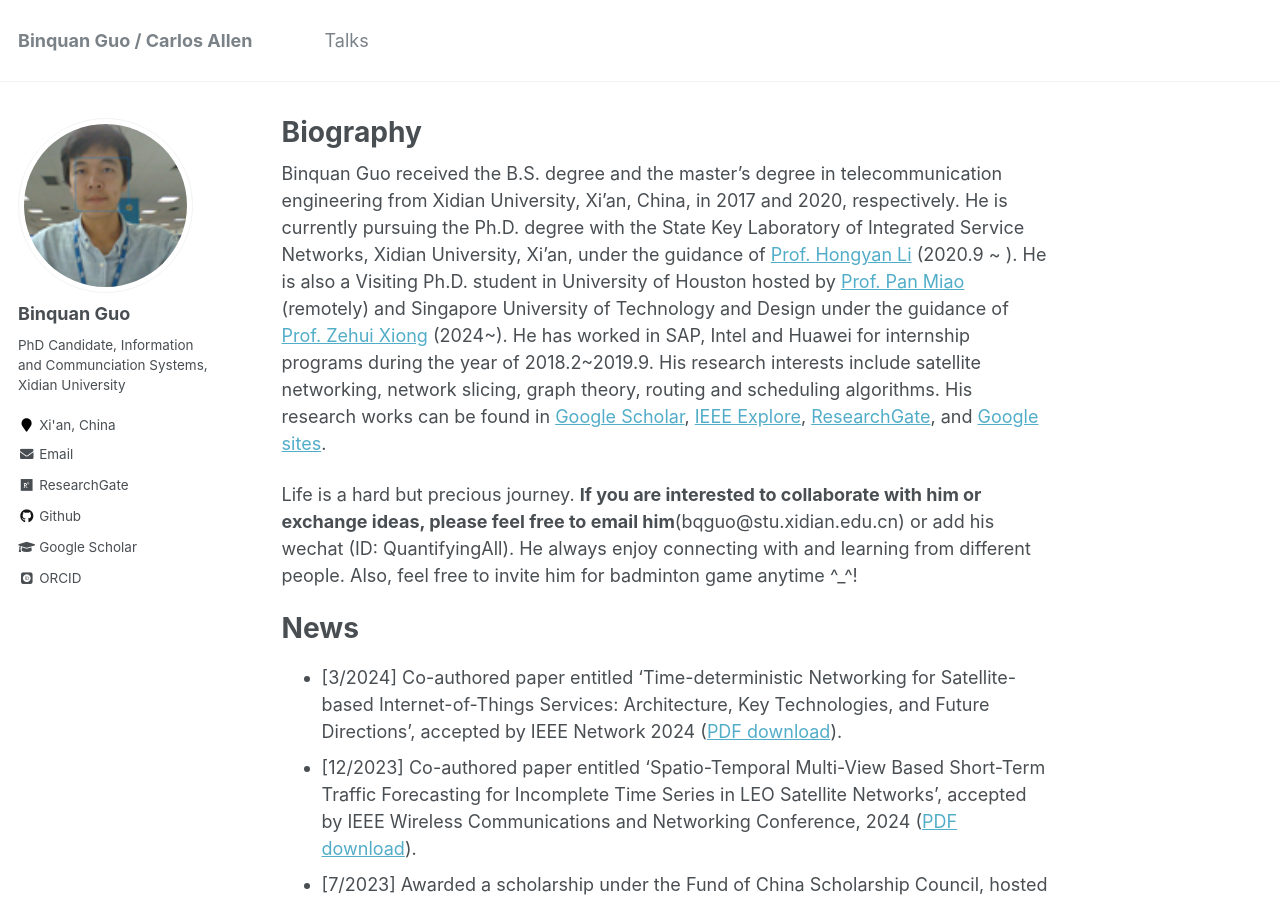
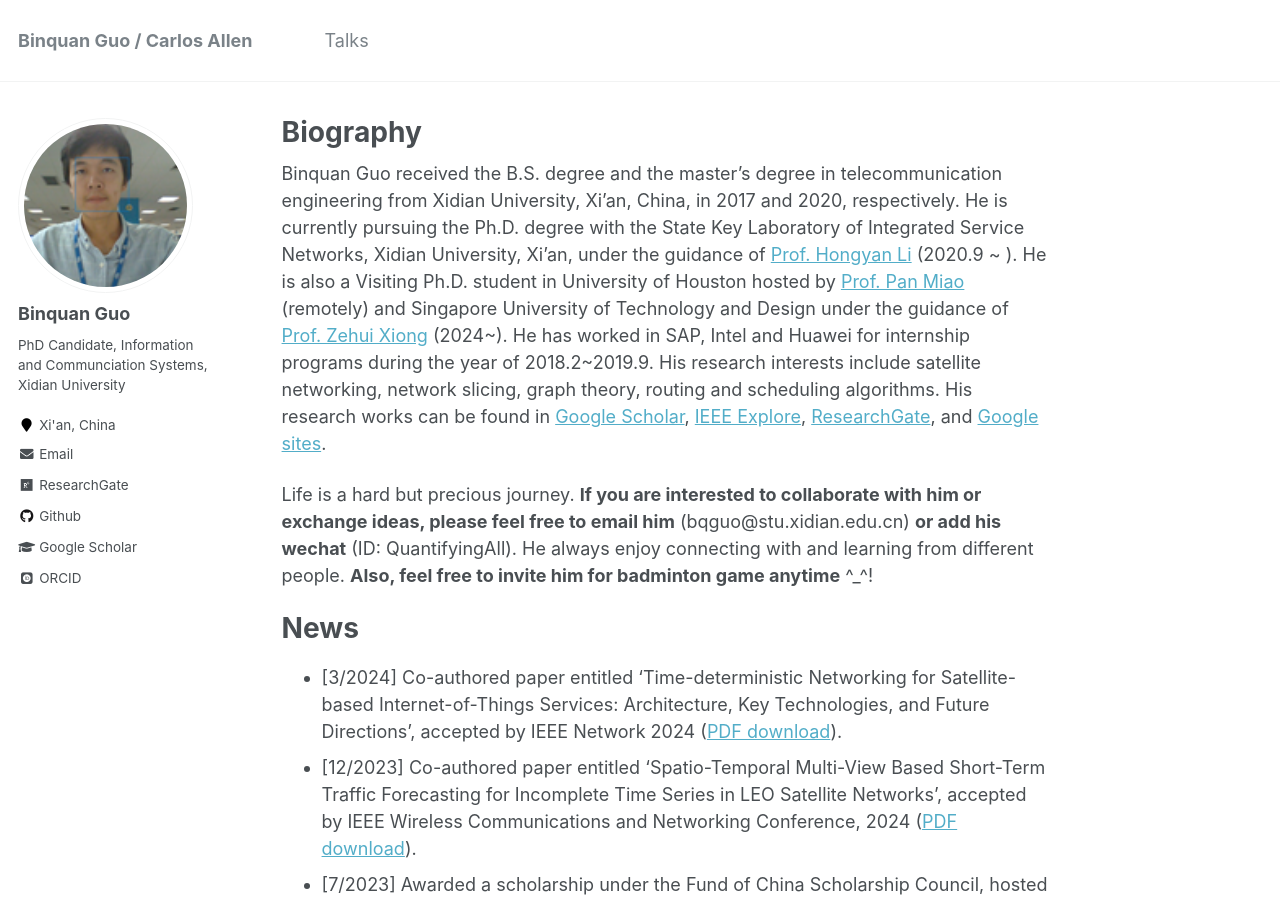
Before and after one commit to wilixx/wilixx.github.io, a Jekyll site: the page built from _pages/about.md, in a window 1280 px wide and 900 px high. Built offline with Jekyll 4.4.1, drawn with Linux system fonts in a browser that asks for light colours; some web fonts are replaced.

```diff
--- a/_pages/about.md
+++ b/_pages/about.md
@@ -10,7 +10,7 @@ redirect_from:
 
 Binquan Guo received the B.S. degree and the master's degree in telecommunication engineering from Xidian University, Xi’an, China, in 2017 and 2020, respectively. He is currently pursuing the Ph.D. degree with the State Key Laboratory of Integrated Service Networks, Xidian University, Xi’an, under the guidance of [Prof. Hongyan Li](https://web.xidian.edu.cn/hyli/) (2020.9 ~ ). He is also a Visiting Ph.D. student in University of Houston hosted by [Prof. Pan Miao](http://www2.egr.uh.edu/~mpan2/) (remotely) and Singapore University of Technology and Design under the guidance of [Prof. Zehui Xiong](https://sites.google.com/view/zehuixiong) (2024~). He has worked in SAP, Intel and Huawei for internship programs during the year of 2018.2~2019.9. His research interests include satellite networking, network slicing, graph theory, routing and scheduling algorithms. His research works can be found in [Google Scholar](https://scholar.google.com/citations?user=NA8egm4AAAAJ),  [IEEE Explore](https://ieeexplore.ieee.org/author/37089678912), [ResearchGate](https://www.researchgate.net/profile/Binquan-Guo/research), and [Google sites](https://sites.google.com/view/binquanguo/home).
 
-Life is a hard but precious journey. **If you are interested to collaborate with him or exchange ideas, please feel free to email him**(bqguo@stu.xidian.edu.cn) or add his wechat (ID: QuantifyingAll). He always enjoy connecting with and learning from different people. Also, feel free to invite him for badminton game anytime ^_^!
+Life is a hard but precious journey. **If you are interested to collaborate with him or exchange ideas, please feel free to email him** (bqguo@stu.xidian.edu.cn) **or add his wechat** (ID: QuantifyingAll). He always enjoy connecting with and learning from different people. **Also, feel free to invite him for badminton game anytime** ^_^!
 
 News
 ======
```
